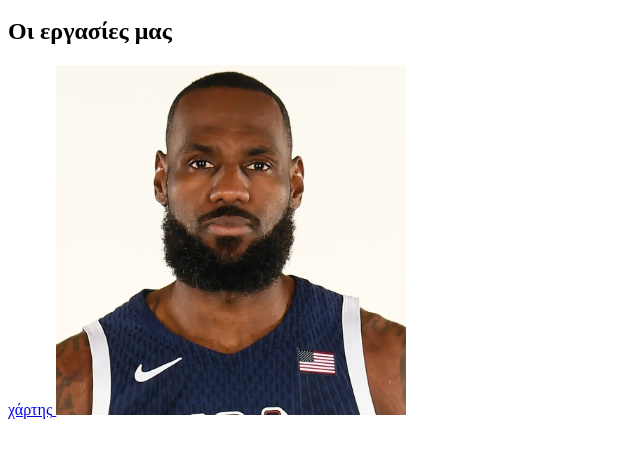
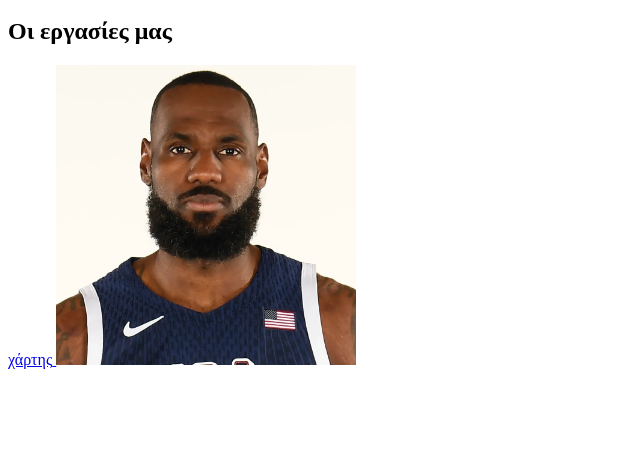
Before and after one commit to mixalex69/mixalex69.github.io, a plain HTML site: page index.html in a window 1280 px wide. Shown: the part 48-506 px from the top of the page, without its empty margins (0-640 px from the left). Drawn offline with Linux system fonts and the light colour scheme.

Commit message:
Update index.html

```diff
--- a/index.html
+++ b/index.html
@@ -7,6 +7,6 @@
     <h2>Οι εργασίες μας</h2>
     <a target="_blank" href="map"> <span >χάρτης</span>
     </a>
-    <img src="lebron james.webp" width="350px"
+    <img src="lebron james.webp" width="300px"
   </body>
 </html>
```
